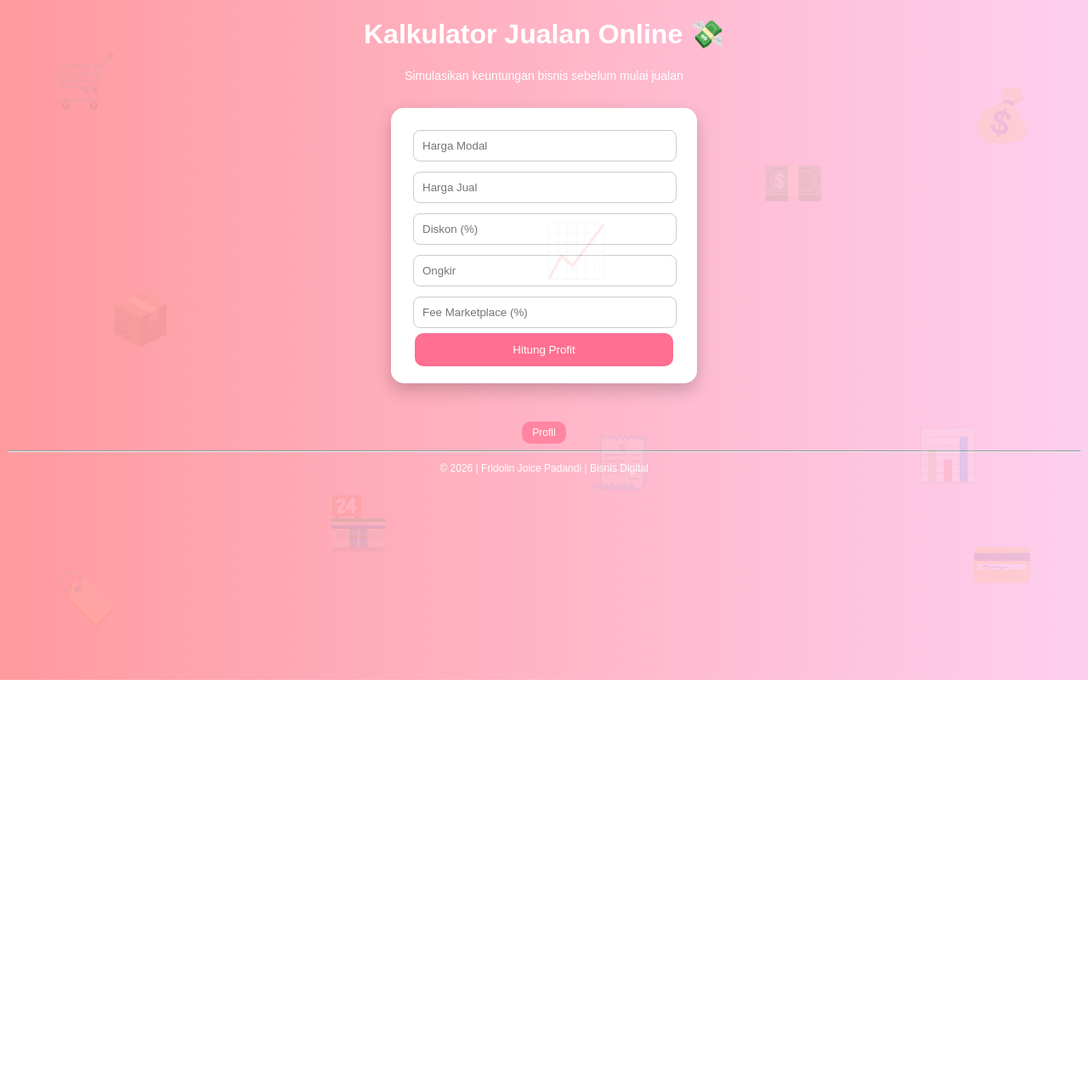
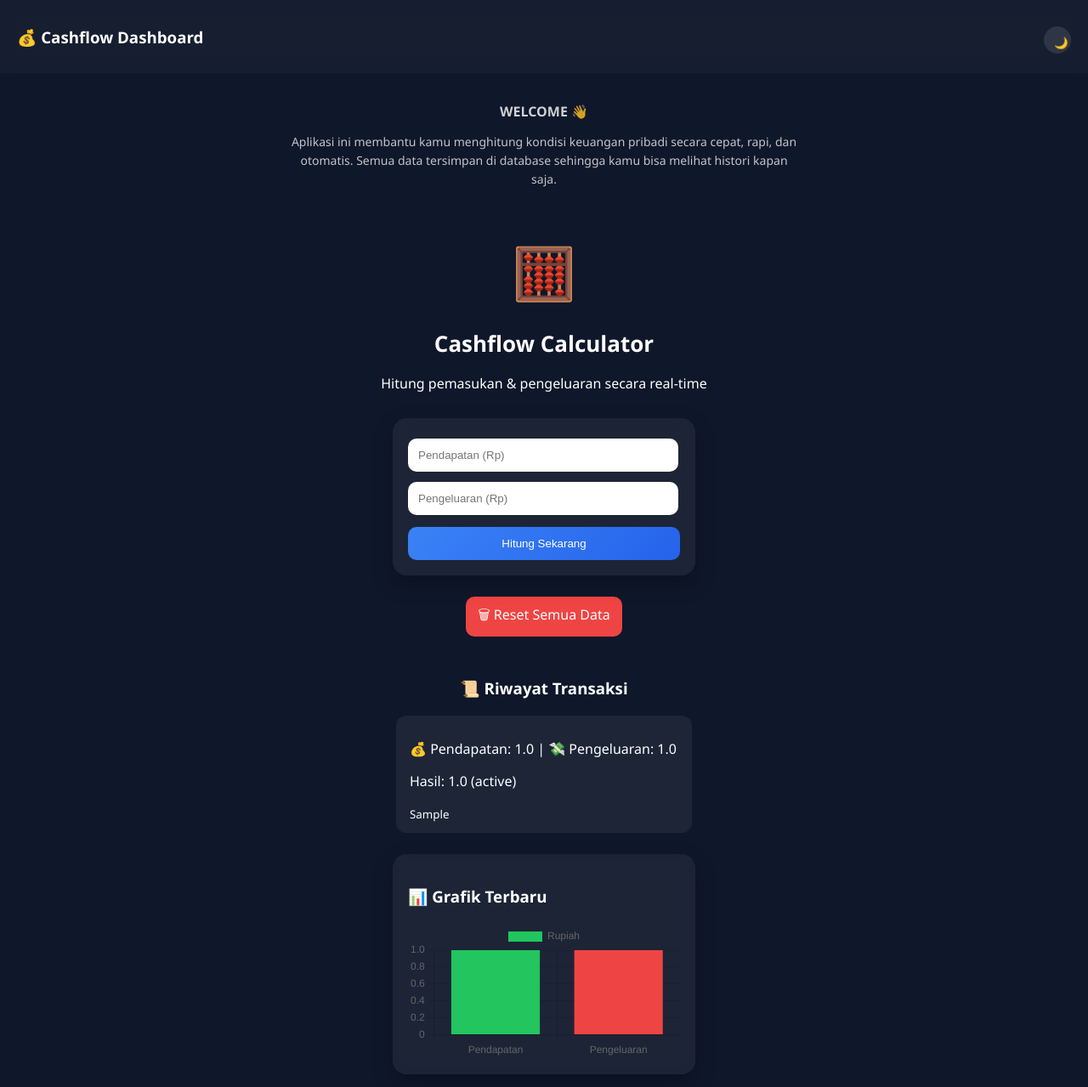
Before and after one commit to fridolinjoice-wq/KALKULATORBISNIS, a Flask app: page / in a window 1280 px wide. Shown: the whole page at 85% size. Before the commit the page ends 800 px from the top, so only its background shows below. Run offline with Flask 3, Linux system fonts and the light colour scheme; tables that the repository leaves empty hold one stand-in row (values such as "Sample post").

Commit message:
update calculator new version

```diff
--- a/app.py
+++ b/app.py
@@ -1,61 +1,73 @@
-from flask import Flask, render_template, request
+from flask import Flask, render_template, request, redirect
+import sqlite3
+from datetime import datetime
 
 app = Flask(__name__)
+
+# DATABASE
+def init_db():
+    conn = sqlite3.connect("database.db")
+    c = conn.cursor()
+    c.execute("""
+        CREATE TABLE IF NOT EXISTS cashflow (
+            id INTEGER PRIMARY KEY AUTOINCREMENT,
+            pendapatan REAL,
+            pengeluaran REAL,
+            hasil REAL,
+            status TEXT,
+            waktu TEXT
+        )
+    """)
+    conn.commit()
+    conn.close()
+
+init_db()
 
 @app.route("/", methods=["GET", "POST"])
 def index():
     hasil = None
+    status = None
 
     if request.method == "POST":
-        try:
-            modal = float(request.form["modal"])
-            jual = float(request.form["jual"])
-            diskon = float(request.form["diskon"])
-            ongkir = float(request.form["ongkir"])
-            fee = float(request.form["fee"])
+        pendapatan = float(request.form["pendapatan"])
+        pengeluaran = float(request.form["pengeluaran"])
 
-            # perhitungan
-            harga_setelah_diskon = jual - (jual * diskon / 100)
-            potongan_diskon = jual * diskon / 100
-            potongan_fee = harga_setelah_diskon * fee / 100
-            profit = harga_setelah_diskon - modal - ongkir - potongan_fee
-            persen = (profit / modal) * 100
+        hasil = pendapatan - pengeluaran
 
-            # insight
-            if jual < modal:
-                insight = "Harga jual lebih rendah dari modal, pasti rugi."
-            elif profit > 50000:
-                insight = "Bisnis sangat menguntungkan."
-            elif profit > 0:
-                insight = "Masih untung, tapi bisa ditingkatkan."
-            else:
-                insight = "Rugi, pertimbangkan strategi ulang."
+        if hasil > 0:
+            status = "surplus"
+        elif hasil < 0:
+            status = "defisit"
+        else:
+            status = "imbang"
 
-            hasil = {
-                "harga_diskon": round(harga_setelah_diskon, 2),
-                "profit": round(profit, 2),
-                "persen": round(persen, 2),
-                "diskon": round(potongan_diskon, 2),
-                "fee": round(potongan_fee, 2),
-                "insight": insight
-            }
+        conn = sqlite3.connect("database.db")
+        c = conn.cursor()
+        c.execute("""
+            INSERT INTO cashflow (pendapatan, pengeluaran, hasil, status, waktu)
+            VALUES (?, ?, ?, ?, ?)
+        """, (pendapatan, pengeluaran, hasil, status, datetime.now()))
+        conn.commit()
+        conn.close()
 
-        except:
-            hasil = {
-                "harga_diskon": 0,
-                "profit": 0,
-                "persen": 0,
-                "diskon": 0,
-                "fee": 0,
-                "insight": "Terjadi kesalahan input."
-            }
+    conn = sqlite3.connect("database.db")
+    c = conn.cursor()
+    c.execute("SELECT * FROM cashflow ORDER BY id DESC")
+    data = c.fetchall()
+    conn.close()
 
-    return render_template("index.html", hasil=hasil)
+    return render_template("index.html", hasil=hasil, status=status, data=data)
 
 
-@app.route("/profil")
-def profil():
-    return render_template("profil.html")
+# 🔥 RESET TOTAL DATABASE
+@app.route("/reset")
+def reset():
+    conn = sqlite3.connect("database.db")
+    c = conn.cursor()
+    c.execute("DELETE FROM cashflow")
+    conn.commit()
+    conn.close()
+    return redirect("/")
 
 
 if __name__ == "__main__":
--- /dev/null
+++ b/static/style.css
@@ -0,0 +1,165 @@
+body {
+    margin: 0;
+    font-family: "Segoe UI", Arial;
+    background: #0f172a;
+    color: white;
+    transition: 0.4s ease;
+}
+
+/* LIGHT MODE */
+.light {
+    background: #f8fafc;
+    color: #0f172a;
+}
+
+/* TOPBAR */
+.topbar {
+    display: flex;
+    justify-content: space-between;
+    align-items: center;
+    padding: 12px 20px;
+    background: rgba(255,255,255,0.03);
+    backdrop-filter: blur(10px);
+    position: sticky;
+    top: 0;
+}
+
+/* MODE BUTTON */
+.mode {
+    border-radius: 50%;
+    width: 32px;
+    height: 32px;
+    border: none;
+    cursor: pointer;
+    background: rgba(255,255,255,0.1);
+    transition: 0.3s;
+}
+
+.mode:hover {
+    transform: scale(1.1);
+}
+
+/* WELCOME */
+.welcome {
+    text-align: center;
+    padding: 20px 15px;
+    max-width: 600px;
+    margin: auto;
+}
+
+.welcome h2 {
+    font-size: 16px;
+    opacity: 0.8;
+}
+
+/* DESC */
+.desc {
+    font-size: 14px;
+    opacity: 0.75;
+    line-height: 1.6;
+}
+
+/* HERO */
+.hero {
+    text-align: center;
+    margin: 30px 0;
+}
+
+.hero h1 {
+    font-size: 26px;
+}
+
+/* ICON ANIMASI */
+.icon {
+    font-size: 60px;
+    animation: float 2.5s ease-in-out infinite;
+}
+
+/* CARD */
+.card {
+    width: 320px;
+    margin: 15px auto;
+    padding: 18px;
+    background: rgba(255,255,255,0.06);
+    border-radius: 16px;
+    box-shadow: 0 10px 25px rgba(0,0,0,0.25);
+    backdrop-filter: blur(8px);
+}
+
+/* INPUT */
+input {
+    width: 92%;
+    padding: 12px;
+    margin: 6px 0;
+    border-radius: 10px;
+    border: none;
+    outline: none;
+}
+
+/* BUTTON */
+button {
+    width: 100%;
+    padding: 12px;
+    margin-top: 8px;
+    background: linear-gradient(135deg, #3b82f6, #2563eb);
+    color: white;
+    border: none;
+    border-radius: 10px;
+    cursor: pointer;
+}
+
+/* RESET BUTTON */
+.reset-btn {
+    display: inline-block;
+    margin: 10px auto;
+    padding: 10px 14px;
+    background: #ef4444;
+    color: white;
+    border-radius: 10px;
+    text-decoration: none;
+}
+
+/* ========================= */
+/* FIX RIWAYAT TRANSAKSI BUG */
+/* ========================= */
+
+.section {
+    width: 100%;
+    display: flex;
+    flex-direction: column;
+    align-items: center; /* INI YANG BIKIN CENTER */
+    margin-top: 20px;
+}
+
+.section h3 {
+    text-align: center;
+    width: 100%;
+    margin-bottom: 10px;
+}
+
+/* HISTORY CARD */
+.history {
+    width: 320px;
+    margin: 10px auto;
+    padding: 12px;
+    background: rgba(255,255,255,0.06);
+    border-radius: 12px;
+    border-left: 4px solid transparent;
+    transition: 0.3s;
+}
+
+.history:hover {
+    transform: scale(1.02);
+}
+
+/* STATUS */
+.surplus { border-left-color: #22c55e; }
+.defisit { border-left-color: #ef4444; }
+.imbang { border-left-color: #f59e0b; }
+
+/* FLOAT ANIMATION */
+@keyframes float {
+    0% { transform: translateY(0); }
+    50% { transform: translateY(-10px); }
+    100% { transform: translateY(0); }
+}
--- a/templates/index.html
+++ b/templates/index.html
@@ -1,162 +1,105 @@
 <!DOCTYPE html>
-<html>
+<html lang="id">
 <head>
-    <title>Kalkulator Jualan Online</title>
-    <style>
-        body {
-            font-family: Arial;
-            background: linear-gradient(to right, #ff9a9e, #fecfef);
-            text-align: center;
-        }
+<meta charset="UTF-8">
+<title>Cashflow App</title>
 
-        h1 { color: white; }
+<script src="https://cdn.jsdelivr.net/npm/chart.js"></script>
+<link rel="stylesheet" href="{{ url_for('static', filename='style.css') }}">
+</head>
 
-        .subtitle {
-            color: white;
-            font-size: 14px;
-        }
-
-        .card {
-            background: white;
-            padding: 20px;
-            width: 320px;
-            margin: 30px auto;
-            border-radius: 15px;
-            box-shadow: 0 8px 20px rgba(0,0,0,0.2);
-        }
-
-        input {
-            width: 90%;
-            padding: 10px;
-            margin: 6px;
-            border-radius: 8px;
-            border: 1px solid #ccc;
-        }
-
-        input:focus {
-            outline: none;
-            border: 1px solid #ff6f91;
-            box-shadow: 0 0 5px pink;
-        }
-
-        button {
-            width: 95%;
-            padding: 12px;
-            background: #ff6f91;
-            color: white;
-            border: none;
-            border-radius: 10px;
-            cursor: pointer;
-            transition: 0.3s;
-        }
-
-        button:hover {
-            background: #ff3f6c;
-            transform: scale(1.05);
-        }
-
-        .result {
-            margin-top: 15px;
-            padding: 10px;
-            border-radius: 10px;
-        }
-
-        .profit { background: #d4edda; color: green; }
-        .loss { background: #f8d7da; color: red; }
-
-        .detail {
-            font-size: 13px;
-            margin-top: 10px;
-        }
-
-        .profile-btn {
-            margin-top: 15px;
-            padding: 6px 12px;
-            font-size: 12px;
-            width: auto;
-            background: #ff85a2;
-        }
-
-        /* STIKER BESAR */
-        .sticker {
-            position: fixed;
-            font-size: 60px;
-            opacity: 0.1;
-            animation: float 8s infinite alternate;
-        }
-
-        .sticker:nth-child(1) { top: 5%; left: 5%; }
-        .sticker:nth-child(2) { top: 10%; right: 5%; }
-        .sticker:nth-child(3) { top: 40%; left: 10%; }
-        .sticker:nth-child(4) { top: 60%; right: 10%; }
-        .sticker:nth-child(5) { bottom: 10%; left: 5%; }
-        .sticker:nth-child(6) { bottom: 15%; right: 5%; }
-        .sticker:nth-child(7) { top: 30%; left: 50%; }
-        .sticker:nth-child(8) { bottom: 30%; right: 40%; }
-        .sticker:nth-child(9) { top: 70%; left: 30%; }
-        .sticker:nth-child(10){ top: 20%; left: 70%; }
-
-        @keyframes float {
-            from { transform: translateY(0px); }
-            to { transform: translateY(20px); }
-        }
-    </style>
-</head>
 <body>
 
-<!-- STIKER -->
-<div class="sticker">🛒</div>
-<div class="sticker">💰</div>
-<div class="sticker">📦</div>
-<div class="sticker">📊</div>
-<div class="sticker">🏷️</div>
-<div class="sticker">💳</div>
-<div class="sticker">📈</div>
-<div class="sticker">🧾</div>
-<div class="sticker">🏪</div>
-<div class="sticker">💵</div>
+<!-- TOPBAR -->
+<div class="topbar">
+    <h3>💰 Cashflow Dashboard</h3>
+    <button onclick="toggleMode()" class="mode">🌙</button>
+</div>
 
-<h1>Kalkulator Jualan Online 💸</h1>
-<p class="subtitle">Simulasikan keuntungan bisnis sebelum mulai jualan</p>
+<!-- WELCOME -->
+<div class="welcome">
+    <h2>WELCOME 👋</h2>
 
+    <p class="desc">
+        Aplikasi ini membantu kamu menghitung kondisi keuangan pribadi secara cepat, rapi, dan otomatis.
+        Semua data tersimpan di database sehingga kamu bisa melihat histori kapan saja.
+    </p>
+</div>
+
+<!-- HERO -->
+<div class="hero">
+    <div class="icon">🧮</div>
+    <h1>Cashflow Calculator</h1>
+    <p>Hitung pemasukan & pengeluaran secara real-time</p>
+</div>
+
+<!-- FORM -->
 <div class="card">
+    <form method="POST">
+        <input type="number" name="pendapatan" placeholder="Pendapatan (Rp)" required>
+        <input type="number" name="pengeluaran" placeholder="Pengeluaran (Rp)" required>
 
-<form method="POST">
-    <input type="number" name="modal" placeholder="Harga Modal" required min="0">
-    <input type="number" name="jual" placeholder="Harga Jual" required min="0">
-    <input type="number" name="diskon" placeholder="Diskon (%)" required min="0">
-    <input type="number" name="ongkir" placeholder="Ongkir" required min="0">
-    <input type="number" name="fee" placeholder="Fee Marketplace (%)" required min="0">
+        <button type="submit">Hitung Sekarang</button>
+    </form>
+</div>
 
-    <button type="submit">Hitung Profit</button>
-</form>
+<!-- RESET -->
+<div style="text-align:center;">
+    <a href="/reset" class="reset-btn"
+       onclick="return confirm('Yakin mau hapus semua data?')">
+       🗑 Reset Semua Data
+    </a>
+</div>
 
-{% if hasil %}
-<div class="result {% if hasil.profit > 0 %}profit{% else %}loss{% endif %}">
-    <p>Harga Setelah Diskon: Rp {{ "{:,.0f}".format(hasil.harga_diskon) }}</p>
-    <p>Profit: Rp {{ "{:,.0f}".format(hasil.profit) }}</p>
-    <p>Persentase: {{ hasil.persen }}%</p>
+<!-- HISTORY -->
+<div class="section">
+    <h3>📜 Riwayat Transaksi</h3>
 
-    <div class="detail">
-        <p>Diskon: Rp {{ "{:,.0f}".format(hasil.diskon) }}</p>
-        <p>Fee Marketplace: Rp {{ "{:,.0f}".format(hasil.fee) }}</p>
+    {% if data|length == 0 %}
+        <p style="text-align:center; opacity:0.6;">Belum ada data</p>
+    {% endif %}
+
+    {% for d in data %}
+    <div class="history {{ d[4] }}">
+        <p>💰 Pendapatan: {{ d[1] }} | 💸 Pengeluaran: {{ d[2] }}</p>
+        <p>Hasil: {{ d[3] }} ({{ d[4] }})</p>
+        <small>{{ d[5] }}</small>
     </div>
+    {% endfor %}
+</div>
 
-    <p><b>{{ hasil.insight }}</b></p>
+<!-- CHART -->
+<div class="card">
+    <h3>📊 Grafik Terbaru</h3>
+    <canvas id="chart"></canvas>
 </div>
+
+<script>
+function toggleMode(){
+    document.body.classList.toggle("light");
+}
+
+// default aman biar tidak error kalau kosong
+let p = 0;
+let g = 0;
+
+{% if data|length > 0 %}
+p = Number("{{ data[0][1] }}");
+g = Number("{{ data[0][2] }}");
 {% endif %}
 
-</div>
-
-<!-- tombol profil di luar -->
-<form action="/profil">
-    <button class="profile-btn">Profil</button>
-</form>
-
-<hr>
-<p style="font-size:12px; color:white;">
-© 2026 | Fridolin Joice Padandi | Bisnis Digital
-</p>
+new Chart(document.getElementById("chart"), {
+    type: "bar",
+    data: {
+        labels: ["Pendapatan", "Pengeluaran"],
+        datasets: [{
+            label: "Rupiah",
+            data: [p, g],
+            backgroundColor: ["#22c55e", "#ef4444"]
+        }]
+    }
+});
+</script>
 
 </body>
 </html>
```
Also changed, not shown: templates/profil.html (deleted, +0 -60 lines), README.md (added), database.db (added), finance.db (added).
